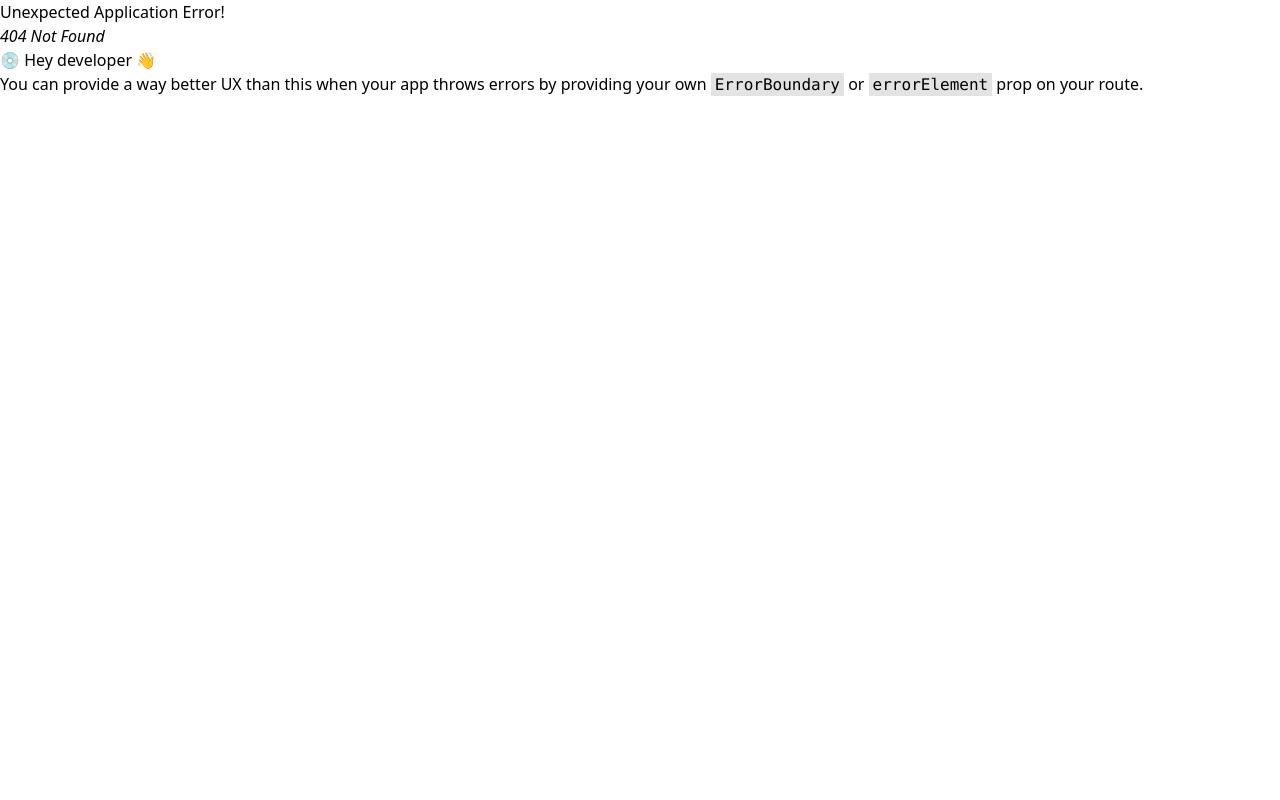
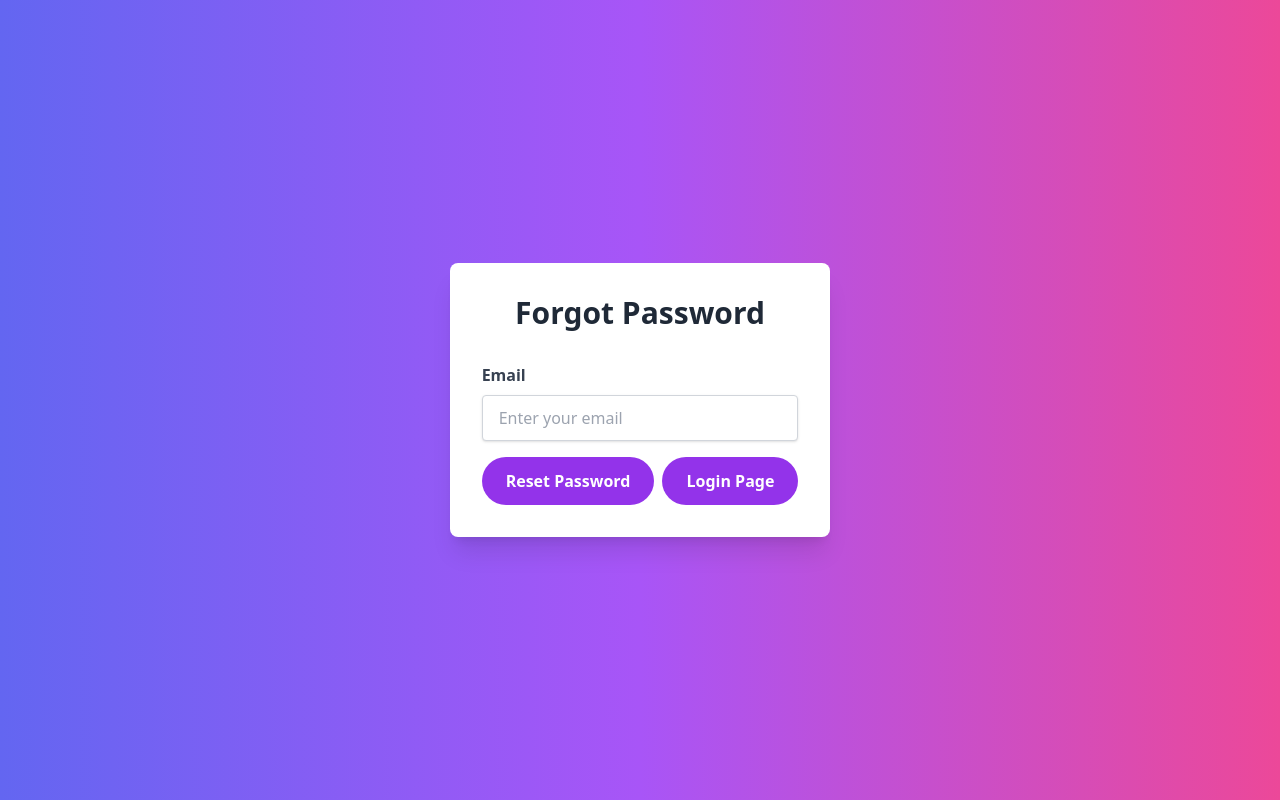
Before and after one commit to Deepaksadhwani/Expense-Tracker, a React (Vite) app: page /forgetPassword in a window 1280 px wide. Before the commit this address had no page. Built offline with nearby package versions, Linux system fonts and the light colour scheme.

Commit message:
FrogetPassword  functionality && Page

```diff
--- a/src/layouts/Navbar.jsx
+++ b/src/layouts/Navbar.jsx
@@ -27,7 +27,7 @@ const Navbar = () => {
       dispatch(removeToken());
       navigate("/");
       setLoading(false);
-    }, 1000);
+    }, 700);
   };
 
   return loading ? (
--- a/src/layouts/userProfile/UserForm.jsx
+++ b/src/layouts/userProfile/UserForm.jsx
@@ -27,7 +27,7 @@ const UserForm = ({ onLoading }) => {
 
     const timer = setTimeout(() => {
       onLoading(false);
-    }, 500);
+    }, 700);
   };
 
   useEffect(()=> {
--- a/src/main.jsx
+++ b/src/main.jsx
@@ -9,6 +9,7 @@ import { Provider } from "react-redux";
 import appStore from "./store/appStore.js";
 import Login from "./pages/Login.jsx";
 import EmailVerify from "./pages/EmailVerify.jsx";
+import ForgotPassword from "./pages/ForgetPassword.jsx";
 
 const appRouter = createBrowserRouter([
   {
@@ -21,6 +22,7 @@ const appRouter = createBrowserRouter([
     ],
   },
   { path: "/login", element: <Login /> },
+  {path: "/forgetPassword", element: <ForgotPassword/>}
 ]);
 ReactDOM.createRoot(document.getElementById("root")).render(
   <Provider store={appStore}>
--- a/src/pages/EmailVerify.jsx
+++ b/src/pages/EmailVerify.jsx
@@ -10,7 +10,7 @@ const EmailVerify = () => {
   const { emailVerified } = userVerifiedStatus || {};
   const [error, setError] = useState(null);
   const [successfulStatusText, setSuccessfulStatusText] = useState(null);
-  const [loading, setLoading] = useState(false);
+  const [loading, setLoading] = useState(true);
 
   const verifyUserEmail = async () => {
     setLoading(true);
@@ -40,8 +40,12 @@ const EmailVerify = () => {
 
   useEffect(() => {
     if (!emailVerified) {
+
       verifyUserEmail();
     } else {
+      const timer = setTimeout(() => {
+        setLoading(false);
+      }, 500);
       setSuccessfulStatusText("Your Email Is Already Verified.");
     }
   }, []);
--- /dev/null
+++ b/src/pages/ForgetPassword.jsx
@@ -0,0 +1,83 @@
+import React, { useState } from "react";
+import { FIREBASE_KEY, USER_VERIFY_EMAIL } from "../utils/constants";
+import Shimmer from "../components/Shimmer";
+import { useNavigate } from "react-router-dom";
+
+const ForgotPassword = () => {
+  const navigate = useNavigate();
+  const [email, setEmail] = useState("");
+  const [isLoading, setIsLoading] = useState(false);
+  const [statusText, setStatusText] = useState(null);
+  const handleSubmit = async (e) => {
+    e.preventDefault();
+    setIsLoading(true);
+    const response = await fetch(USER_VERIFY_EMAIL + FIREBASE_KEY, {
+      method: "POST",
+      body: JSON.stringify({
+        requestType: "PASSWORD_RESET",
+        email: email,
+      }),
+      headers: {
+        "Content-Type": "application/json",
+      },
+    });
+    const data = await response.json();
+    console.log("from verify email", data);
+    setIsLoading(false);
+    if (!response.ok) {
+      setStatusText(data.error.message);
+      setIsLoading(false);
+    } else {
+      setStatusText("Sent mail on" + data.email);
+    }
+    console.log("Email:", email);
+  };
+
+  return isLoading ? (
+    <Shimmer />
+  ) : (
+    <div className="flex h-screen items-center justify-center bg-gradient-to-r from-indigo-500 via-purple-500 to-pink-500">
+      <div className="mx-auto max-w-md transform rounded-lg bg-white p-8 shadow-xl transition-all duration-500 hover:scale-105">
+        <h2 className="mb-8 text-center text-3xl font-bold text-gray-800">
+          Forgot Password
+        </h2>
+        <form onSubmit={handleSubmit}>
+          <div className="mb-6">
+            <label
+              htmlFor="email"
+              className="mb-2 block font-bold text-gray-700"
+            >
+              Email
+            </label>
+            <input
+              type="email"
+              id="email"
+              value={email}
+              onChange={(e) => setEmail(e.target.value)}
+              className="w-full appearance-none rounded border border-gray-300 px-4 py-3 leading-tight text-gray-700 shadow focus:border-transparent focus:outline-none focus:ring-2 focus:ring-purple-600"
+              placeholder="Enter your email"
+              required
+            />
+          </div>
+          <p className="text-green-700 -mt-2 mb-2 text-center font-semibold">  {statusText}</p>
+          <div className="flex justify-between gap-x-2">
+            <button
+              type="submit"
+              className="focus:shadow-outline transform rounded-full bg-purple-600 px-6 py-3 font-bold text-white transition-all duration-300 hover:scale-105 hover:bg-purple-700 focus:outline-none"
+            >
+              Reset Password
+            </button>
+            <button
+              onClick={() => navigate("/login")}
+              className="focus:shadow-outline transform rounded-full bg-purple-600 px-6 py-3 font-bold text-white transition-all duration-300 hover:scale-105 hover:bg-purple-700 focus:outline-none"
+            >
+              Login Page
+            </button>
+          </div>
+        </form>
+      </div>
+    </div>
+  );
+};
+
+export default ForgotPassword;
--- a/src/pages/Home.jsx
+++ b/src/pages/Home.jsx
@@ -19,7 +19,7 @@ const Home = () => {
     useGetUserData(dispatch, userToken);
     const timer = setTimeout(() => {
       setLoading(false);
-    }, 1000);
+    }, 700);
 
     return () => clearTimeout(timer);
   }, []);
--- a/src/pages/Login.jsx
+++ b/src/pages/Login.jsx
@@ -81,25 +81,8 @@ const Login = () => {
     }
   };
 
-  const forgetPasswordHandler = async () => {
-    setIsLoading(true);
-    const response = await fetch(USER_VERIFY_EMAIL + FIREBASE_KEY, {
-      method: "POST",
-      body: JSON.stringify({
-        requestType: "PASSWORD_RESET",
-        email: email.current.value,
-      }),
-      headers: {
-        "Content-Type": "application/json",
-      },
-    });
-    const data = await response.json();
-    console.log("from verify email", data);
-    setIsLoading(false);
-    if (!response.ok) {
-      setError(data.error.message);
-      setIsLoading(false);
-    }
+  const forgetPasswordHandler = () => {
+    navigate("/forgetPassword");
   };
 
   useEffect(()=> {
--- a/src/pages/UserProfile.jsx
+++ b/src/pages/UserProfile.jsx
@@ -8,7 +8,7 @@
 
       const timer = setTimeout(() => {
         setLoading(false);
-      }, 1000);
+      }, 700);
 
       return () => clearTimeout(timer);
     }, []);
```
